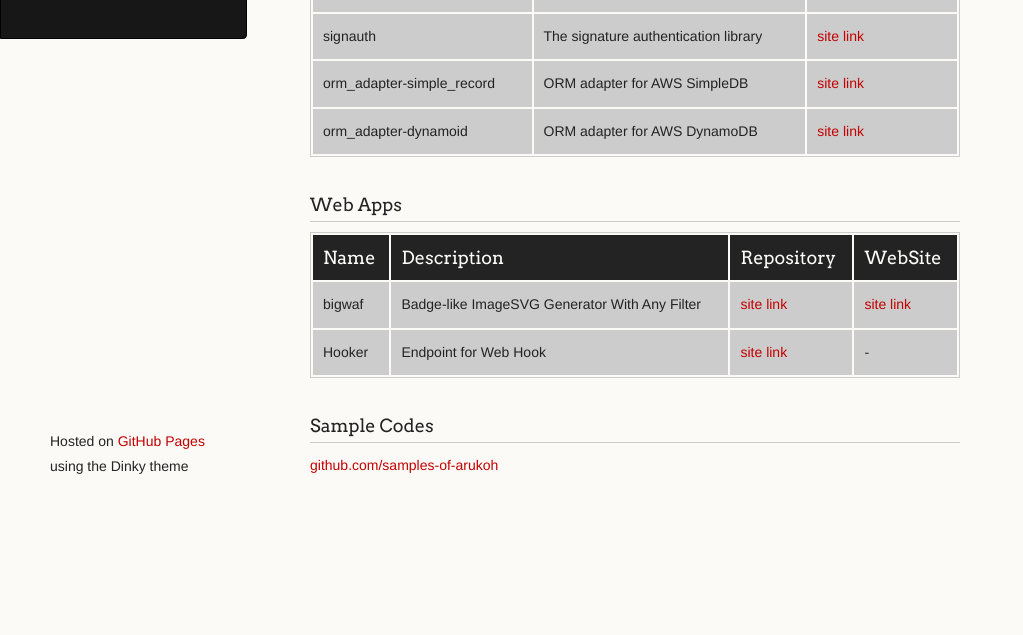
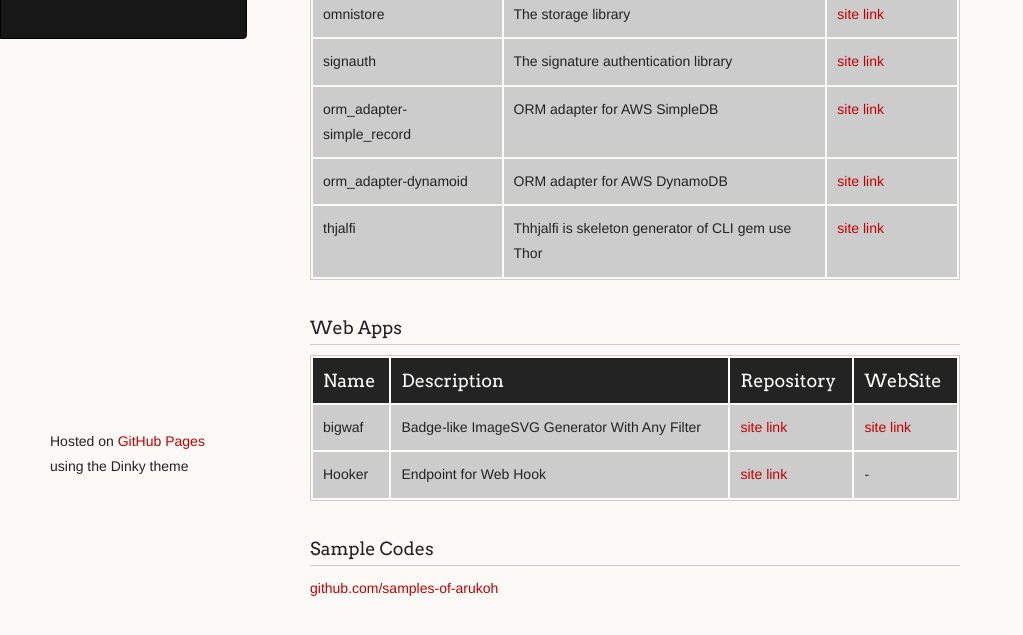
Before and after one commit to arukoh/arukoh.github.io, a plain HTML site: page index.html in a window 1280 px wide. Shown: the part 289-924 px from the top of the page, without its empty margins (0-1023 px from the left). Before the commit the page ends 839 px from the top, so only its background shows below. Drawn offline with Linux system fonts and the light colour scheme.

Commit message:
Replace master branch with page content via GitHub

```diff
--- a/index.html
+++ b/index.html
@@ -62,6 +62,11 @@
 <td>ORM adapter for AWS DynamoDB</td>
 <td><a href="http://arukoh.github.io/orm_adapter-dynamoid" target="_blank">site link</a></td>
 </tr>
+<tr>
+<td>thjalfi</td>
+<td>Thhjalfi is skeleton generator of CLI gem use Thor</td>
+<td><a href="http://arukoh.github.io/thjalfi" target="_blank">site link</a></td>
+</tr>
 </tbody>
 </table><h3>
 <a name="web-apps" class="anchor" href="#web-apps"><span class="octicon octicon-link"></span></a>Web Apps</h3>
```
Also changed, not shown: params.json (+1 -1 lines).
